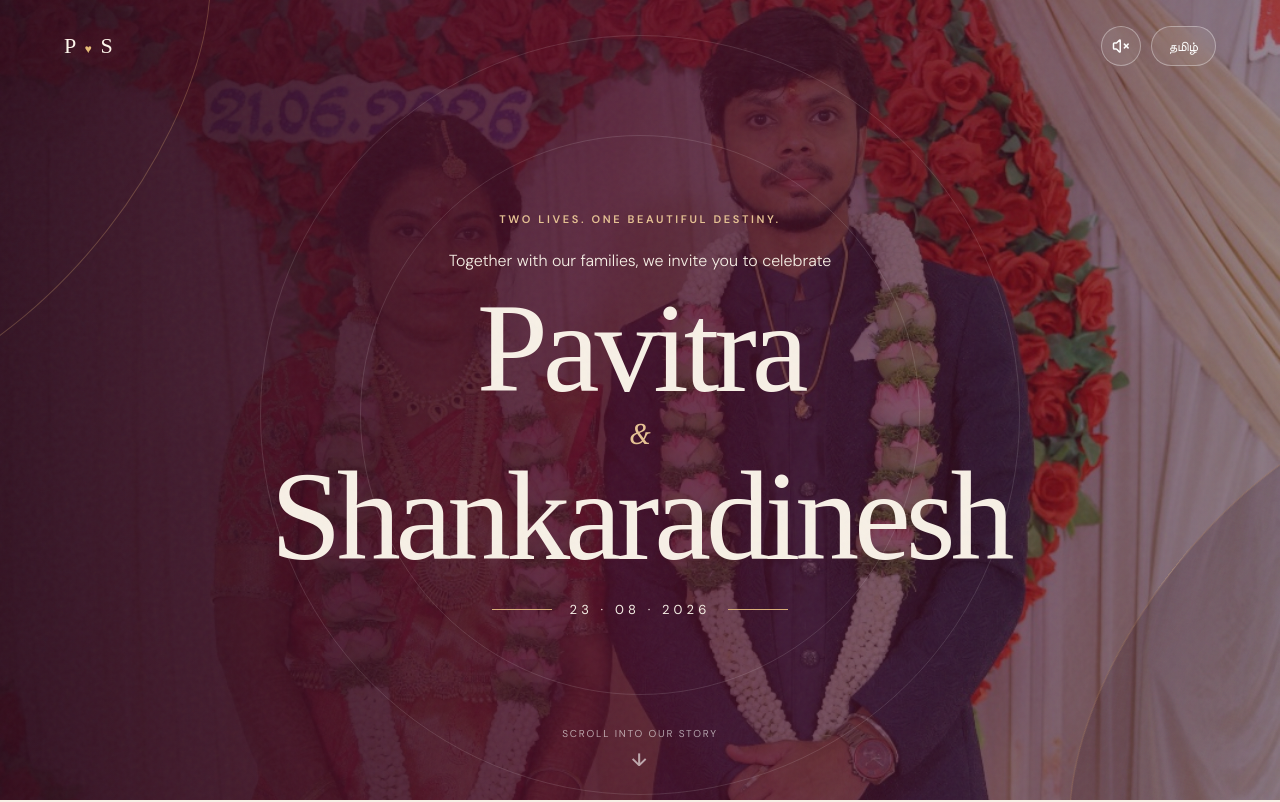
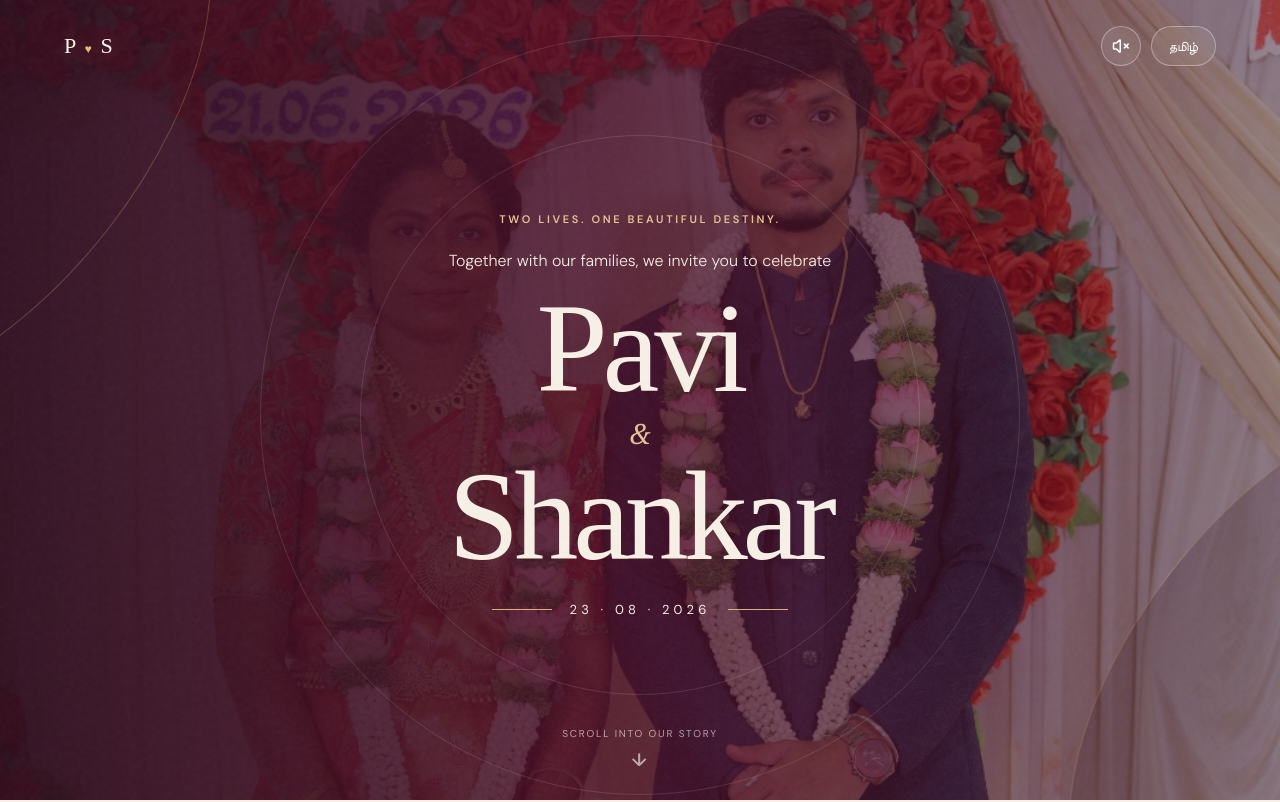
Before and after one commit to workwithroshanrk-web/shankar-pavitra-invitation, a React (Vite) app: page / in a window 1280 px wide. Shown: the top 802 px of the page. Built offline with nearby package versions, Linux system fonts and the light colour scheme; a web font is replaced by a local one.

Commit message:
Use couple nicknames in hero

```diff
--- a/src/main.jsx
+++ b/src/main.jsx
@@ -63,7 +63,7 @@ function App() {
       <div className="orbit orbit-one"/><div className="orbit orbit-two"/>
       <p className="eyebrow reveal">{t.eyebrow}</p>
       <p className="invite reveal delay-1">{t.invite}</p>
-      <div className="names reveal delay-2"><h1>Pavitra</h1><span>{t.and}</span><h1>Shankaradinesh</h1></div>
+      <div className="names reveal delay-2"><h1>Pavi</h1><span>{t.and}</span><h1>Shankar</h1></div>
       <div className="hero-date reveal delay-3"><span/> {t.date} <span/></div>
       <a href="#story" className="scroll-cue">{t.scroll}<b>↓</b></a>
     </section>
```
